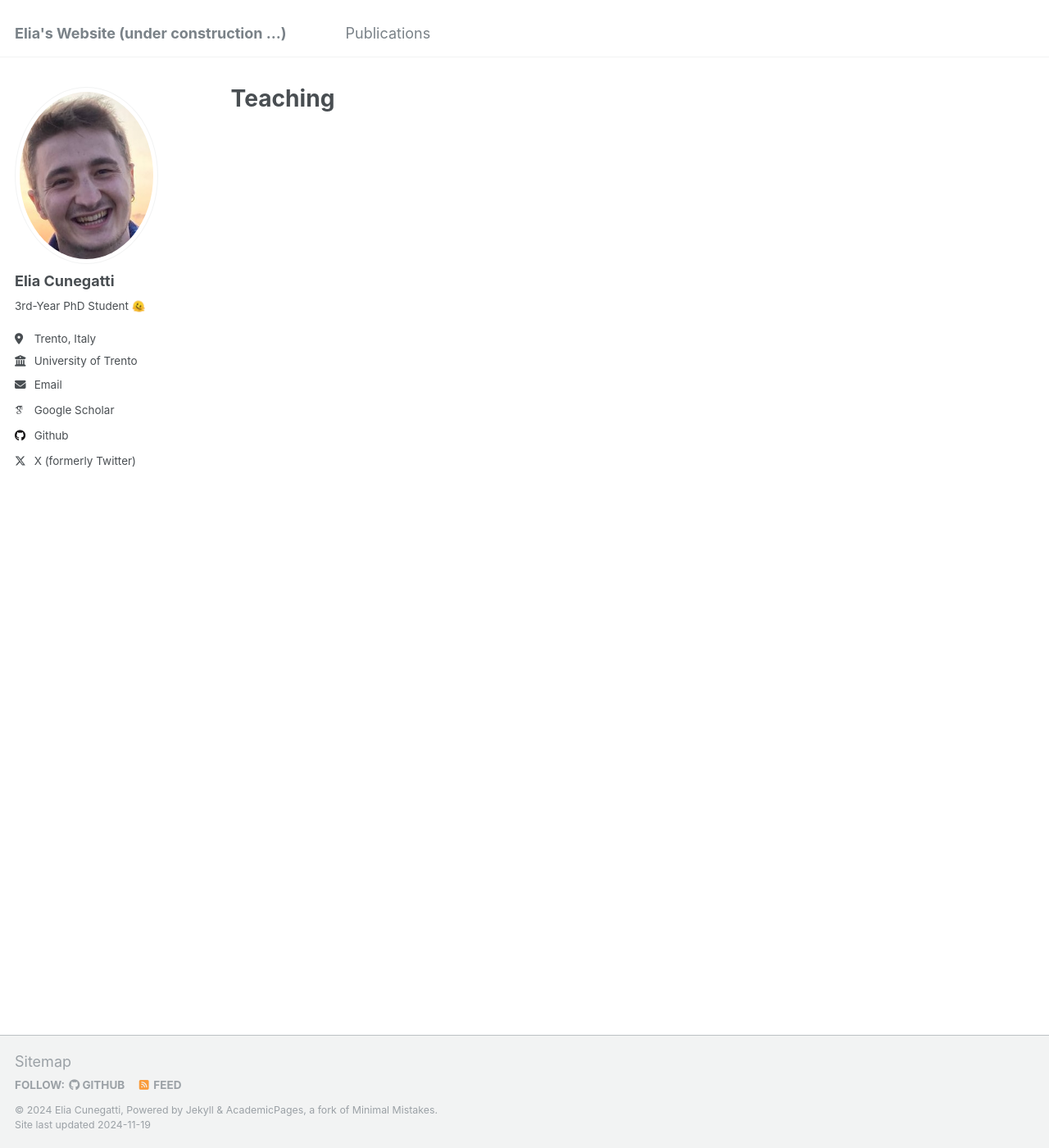
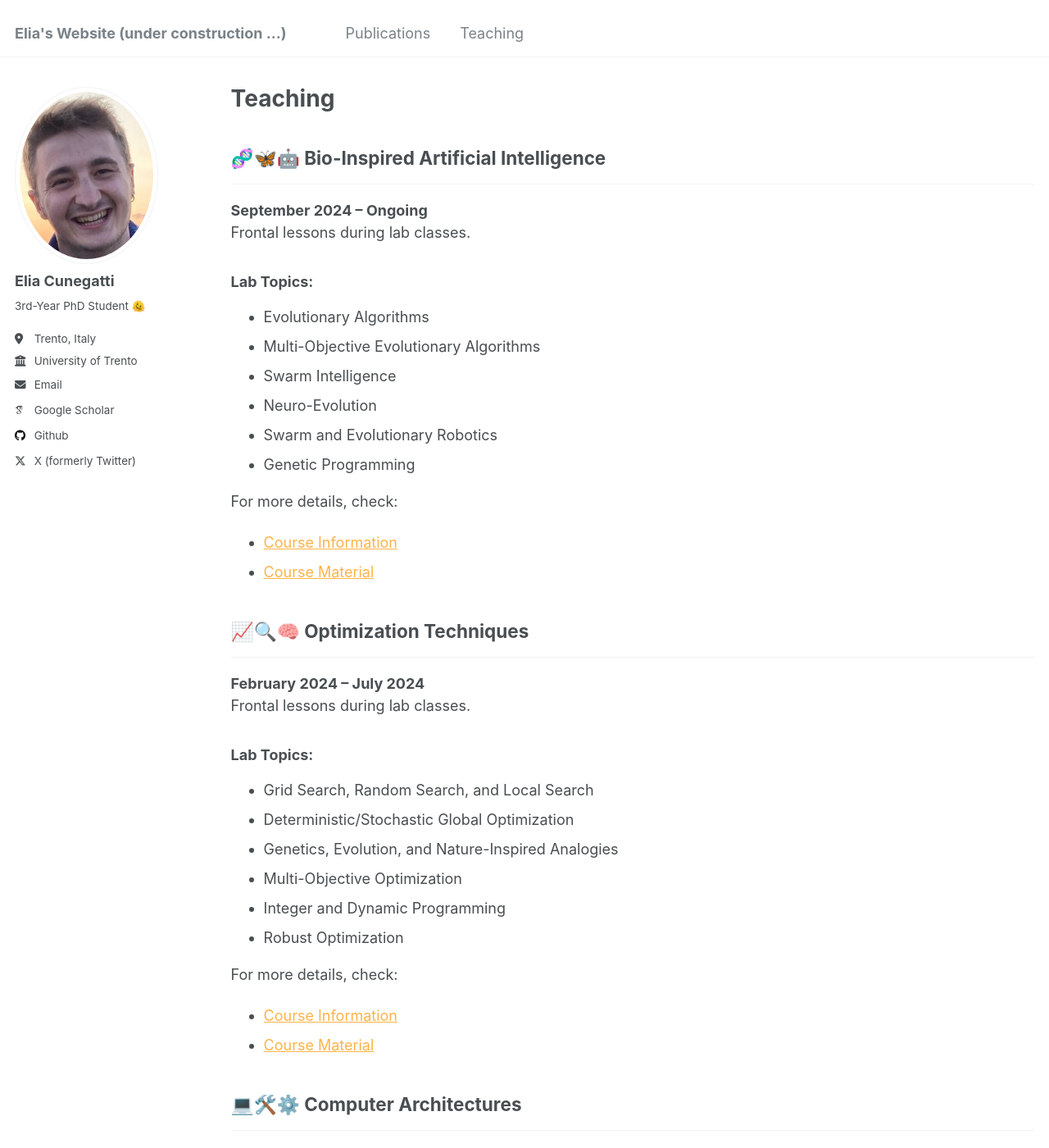
Before and after one commit to eliacunegatti/eliacunegatti.github.io, a Jekyll site: the page built from _pages/teaching.md, in a window 1280 px wide and 1400 px high. Shown: the whole window at 82% size. Built offline with Jekyll 4.4.1, drawn with Linux system fonts in a browser that asks for light colours; some web fonts are replaced; some of the changed text lies outside the part shown.

Commit message:
add teaching

```diff
--- a/_config.yml
+++ b/_config.yml
@@ -152,9 +152,9 @@ kramdown:
 
 # These settings control the types of collections used by the template
 collections:
-  # teaching:
-  #   output: true
-  #   permalink: /:collection/:path/
+  teaching:
+    output: true
+    permalink: /:collection/:path/
   publications:
     output: true
     permalink: /:collection/:path/
--- a/_data/navigation.yml
+++ b/_data/navigation.yml
@@ -8,8 +8,8 @@ main:
   - title: "Publications"
     url: /publications/
 
-  # - title: "Teaching"
-  #   url: /teaching/
+  - title: "Teaching"
+    url: /teaching/
 
   # - title: "CV"
   #   url: /cv/
--- /dev/null
+++ b/_pages/teaching.md
@@ -0,0 +1,58 @@
+---
+layout: archive
+title: "Teaching"
+permalink: /teaching/
+author_profile: true
+---
+
+{% include base_path %}
+
+
+## 🧬🦋🤖 Bio-Inspired Artificial Intelligence
+___
+**September 2024 – Ongoing**
+Frontal lessons during lab classes.
+
+### Lab Topics:
+- Evolutionary Algorithms
+- Multi-Objective Evolutionary Algorithms
+- Swarm Intelligence
+- Neuro-Evolution
+- Swarm and Evolutionary Robotics
+- Genetic Programming
+
+For more details, check:
+- [Course Information](https://unitn.coursecatalogue.cineca.it/insegnamenti/2024/50327_644836_93700/2011/50327/10117?annoOrdinamento=2011)
+- [Course Material](https://sites.google.com/site/giovanniiacca/teaching/bio_ai)
+
+
+
+## 📈🔍🧠 Optimization Techniques
+___
+**February 2024 – July 2024**
+Frontal lessons during lab classes.
+
+### Lab Topics:
+- Grid Search, Random Search, and Local Search
+- Deterministic/Stochastic Global Optimization
+- Genetics, Evolution, and Nature-Inspired Analogies
+- Multi-Objective Optimization
+- Integer and Dynamic Programming
+- Robust Optimization
+
+For more details, check:
+- [Course Information](https://unitn.coursecatalogue.cineca.it/insegnamenti/2023/50318_641956_94671/2020/50319/10738?coorte=2023&schemaid=8386)
+- [Course Material](https://sites.google.com/site/giovanniiacca/teaching/optimization-techniques)
+
+
+
+## 💻🛠️⚙️ Computer Architectures
+___
+**February 2023 – July 2024**
+Responsibilities included:
+- Exam material preparation
+- Oral exam evaluations
+
+For more details, check:
+- [Course Information](https://unitn.coursecatalogue.cineca.it/insegnamenti/2024/50345_644856_91361/2008/50345/10114?annoOrdinamento=2008)
+- [Course Material](https://sites.google.com/site/giovanniiacca/teaching/computer-architectures)
```
Also changed, not shown: _pages/about.md (+2 -1 lines), _pages/publications.md (+5 -0 lines), _pages/teaching.html (deleted, +0 -12 lines).
